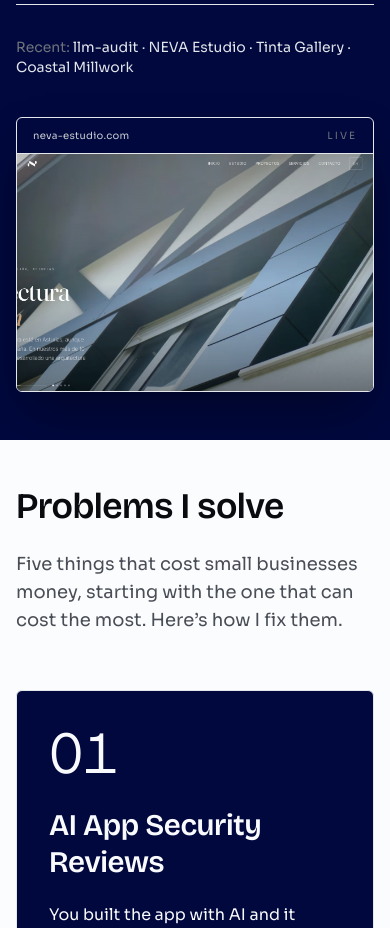
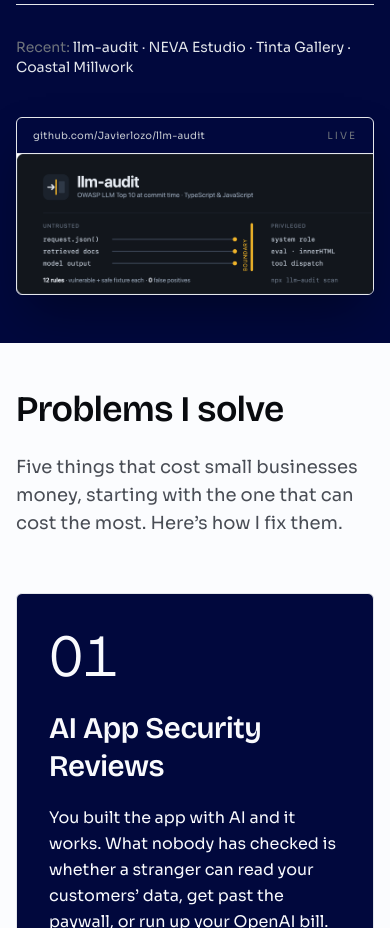
Before and after one commit to IberiaTech-Solutions/iberiatech, a Next.js app: page / in a window 390 px wide. Shown: the part 860-1788 px from the top of the page. Built offline with nearby package versions, Linux system fonts and the light colour scheme.

Commit message:
Hero collage leads with llm-audit, client sites behind it
The visual next to the security headline is now the security tool. The
llm-audit card keeps the screenshot's own proportions so nothing is cropped.
Mobile shows the llm-audit card too.

```diff
--- a/components/HeroSection.tsx
+++ b/components/HeroSection.tsx
@@ -7,9 +7,10 @@ import { useLanguage } from './LanguageProvider'
 
 const HERO_PROJECTS = [
   {
-    src: '/images/portfolio/little-bolleria.jpg',
-    label: 'littlebolleria.com',
-    alt: 'Little Bolleria bakery website',
+    src: '/images/portfolio/llm-audit.png',
+    label: 'github.com/Javierlozo/llm-audit',
+    alt: 'llm-audit, a Semgrep rule pack for the OWASP LLM Top 10',
+    contain: true,
   },
   {
     src: '/images/portfolio/neva2.png',
@@ -29,12 +30,14 @@ function BrowserCard({
   alt,
   className,
   priority = false,
+  contain = false,
 }: {
   src: string
   label: string
   alt: string
   className?: string
   priority?: boolean
+  contain?: boolean
 }) {
   return (
     <div
@@ -53,13 +56,13 @@ function BrowserCard({
           Live
         </span>
       </div>
-      <div className="relative aspect-[3/2]">
+      <div className={`relative ${contain ? 'aspect-[1600/633]' : 'aspect-[3/2]'}`}>
         <Image
           src={src}
           alt={alt}
           fill
           sizes="(max-width: 1024px) 100vw, 600px"
-          className="object-cover object-top"
+          className={contain ? 'object-contain' : 'object-cover object-top'}
           priority={priority}
         />
       </div>
@@ -140,7 +143,7 @@ export default function HeroSection() {
 
           <div className="lg:col-span-5 relative">
             <div className="lg:hidden fade-up" style={{ animationDelay: '120ms' }}>
-              <BrowserCard {...HERO_PROJECTS[1]} priority />
+              <BrowserCard {...HERO_PROJECTS[0]} priority />
             </div>
 
             <div className="hidden lg:block relative h-[520px]">
```
